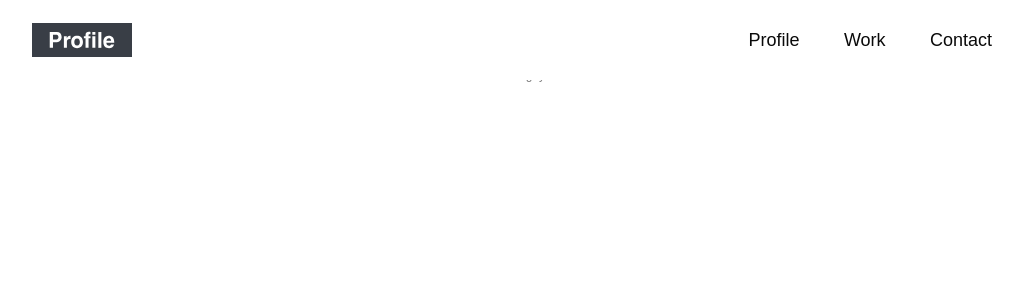
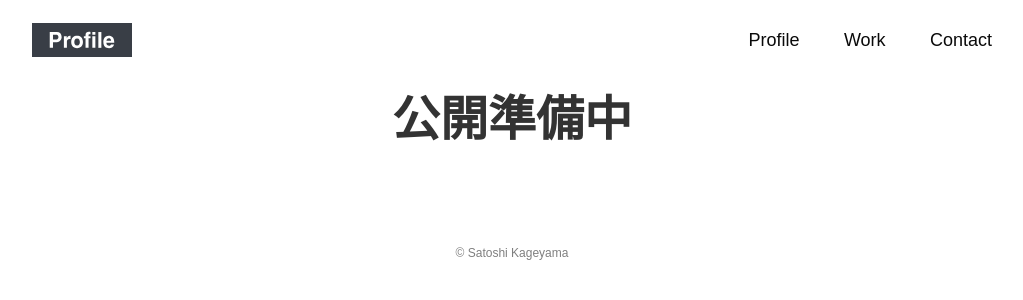
Before and after one commit to 12kagetti12/profile, a Next.js app: page /contact in a window 1280 px wide. Shown: the top 300 px of the page, without its empty margins (128-1151 px from the left). Built offline with nearby package versions, Linux system fonts and the light colour scheme.

Commit message:
💄 fix while preparing contact page

```diff
--- a/src/pages/contact.jsx
+++ b/src/pages/contact.jsx
@@ -10,9 +10,12 @@ export default function Contact() {
         <title>Contact</title>
       </Head>
       <Header/>
-      <div id="areaTop">
-        <h1>Hello world</h1>
-      </div>
+
+      <section className={styles.l_addMaxWidth_xCenter_yColumn} id="areaTop">
+        <div className={styles.l_xCenter_yColumn}>
+          <h1>公開準備中</h1>
+        </div>
+      </section>
       <Footer />
     </>
   );
```
